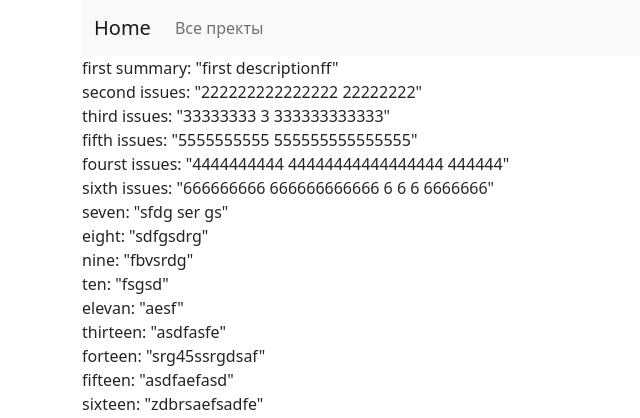
After one commit to pythonDev161221/month_7_issue_tracker, a Django app: page /issue in a window 1280 px wide. The commit adds this page. Shown: the top 418 px of the page, without its empty margins (0-640 px from the left). Run offline with Django 4.2, Linux system fonts and the light colour scheme; data comes from the database, SQL or seed files in the repository.

Commit message:
add issue_list_view.html and issue_list_view and get_absolute_urls in models.py and pass in urls

```diff
--- a/issue_tracker/webapp/models.py
+++ b/issue_tracker/webapp/models.py
@@ -3,6 +3,8 @@ from django.db import models
 
 # Create your models here.
 # import webapp.models
+from django.urls import reverse
+
 from webapp.validatiors import MinLengthValidator
 
 
@@ -42,6 +44,9 @@ class Issue(models.Model):
     type_names = models.ManyToManyField('webapp.Type', related_name='issues')
     project = models.ForeignKey('webapp.Project', related_name='issues', on_delete=models.CASCADE)
 
+    def get_absolute_url(self):
+        return reverse('issue_list_view')
+
     def __str__(self):
         return f'{self.summary}'
 
--- /dev/null
+++ b/issue_tracker/webapp/templates/issues/issue_list_view.html
@@ -0,0 +1,14 @@
+{% extends 'base.html' %}
+{% block nav %}
+<li class="nav-item">
+  <a class="nav-link" href="{% url 'project_list_view' %}">Все пректы</a>
+</li>
+{% endblock %}
+{% block content %}
+{% for issue in issue_list %}
+    <div>
+    {{ issue.summary }}: "{{ issue.description }}"
+    </div>
+
+{% endfor %}
+{% endblock %}
--- a/issue_tracker/webapp/templates/projects/list_view.html
+++ b/issue_tracker/webapp/templates/projects/list_view.html
@@ -1,6 +1,9 @@
 {% extends 'base.html' %}
 
 {% block nav %}
+<li class="nav-item">
+  <a class="nav-link" href="{% url 'issue_list_view' %}">Все задачи</a>
+</li>
 <li class="nav-item">
   <a class="nav-link" href="{% url 'project_create_view' %}">Добавить проект</a>
 </li>
--- a/issue_tracker/webapp/urls.py
+++ b/issue_tracker/webapp/urls.py
@@ -1,5 +1,5 @@
 from django.urls import path
-from .views import IssueDeleteView, CreateIssueView, IssueUpdateView, IssueDetailView
+from .views import IssueDeleteView, CreateIssueView, IssueUpdateView, IssueDetailView, IssueListView
 from .views.projects import ProjectListView, ProjectCreateView, ProjectDetailView
 
 urlpatterns = [
@@ -13,4 +13,5 @@ urlpatterns = [
          name='issue_delete_view'),
     path('project/issue/<int:issue_pk>/detail/', IssueDetailView.as_view(),
          name='issue_detail_view'),
+    path('issue', IssueListView.as_view(), name='issue_list_view')
 ]
--- a/issue_tracker/webapp/views/issues.py
+++ b/issue_tracker/webapp/views/issues.py
@@ -3,7 +3,7 @@ from django.shortcuts import render, get_object_or_404, redirect
 
 from django.urls import reverse
 from django.views import View
-from django.views.generic import DetailView, CreateView, UpdateView
+from django.views.generic import DetailView, CreateView, UpdateView, ListView
 
 from webapp.forms import IssueForm
 from webapp.models import Issue, Project
@@ -52,3 +52,8 @@ class IssueDetailView(DetailView):
     model = Issue
     pk_url_kwarg = 'issue_pk'
     context_object_name = 'issue'
+
+
+class IssueListView(ListView):
+    template_name = 'issues/issue_list_view.html'
+    model = Issue
```
Also changed, not shown: identifier.sqlite (deleted).
